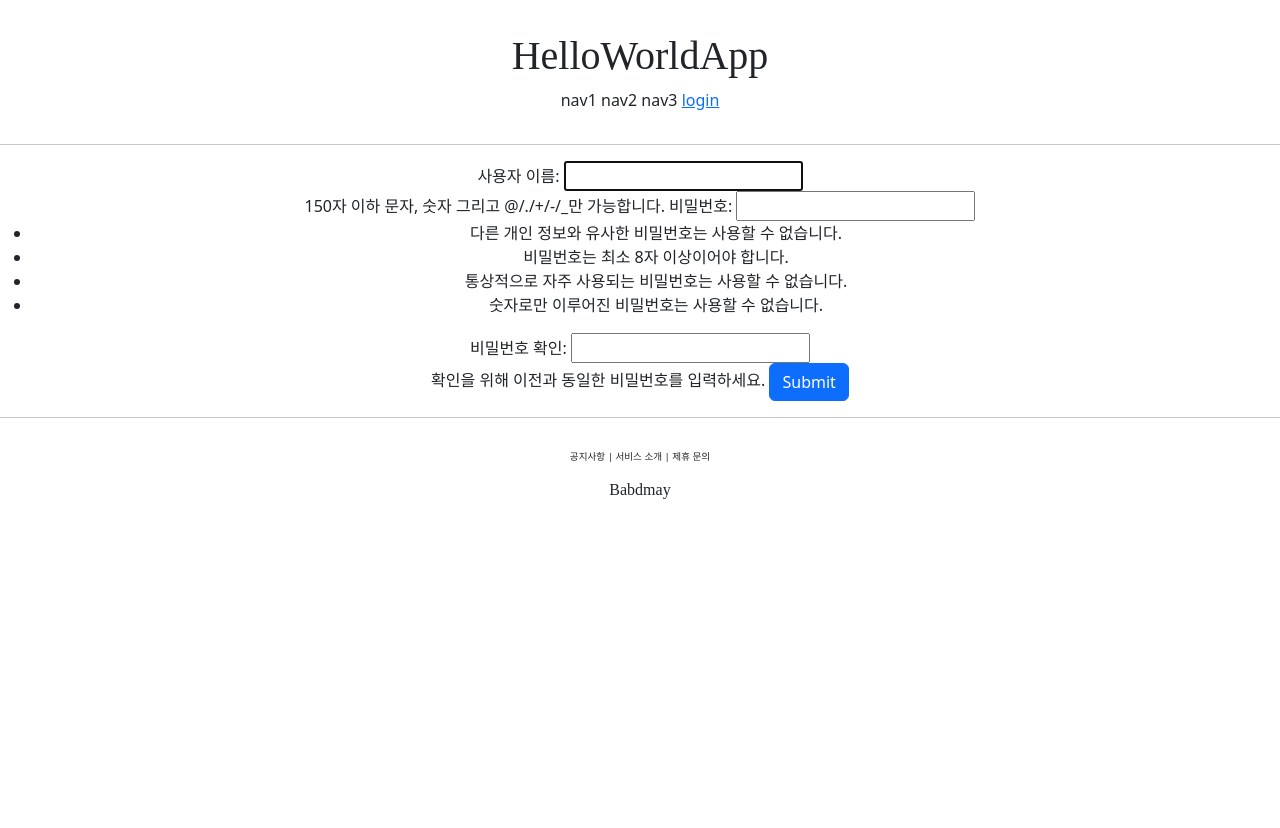
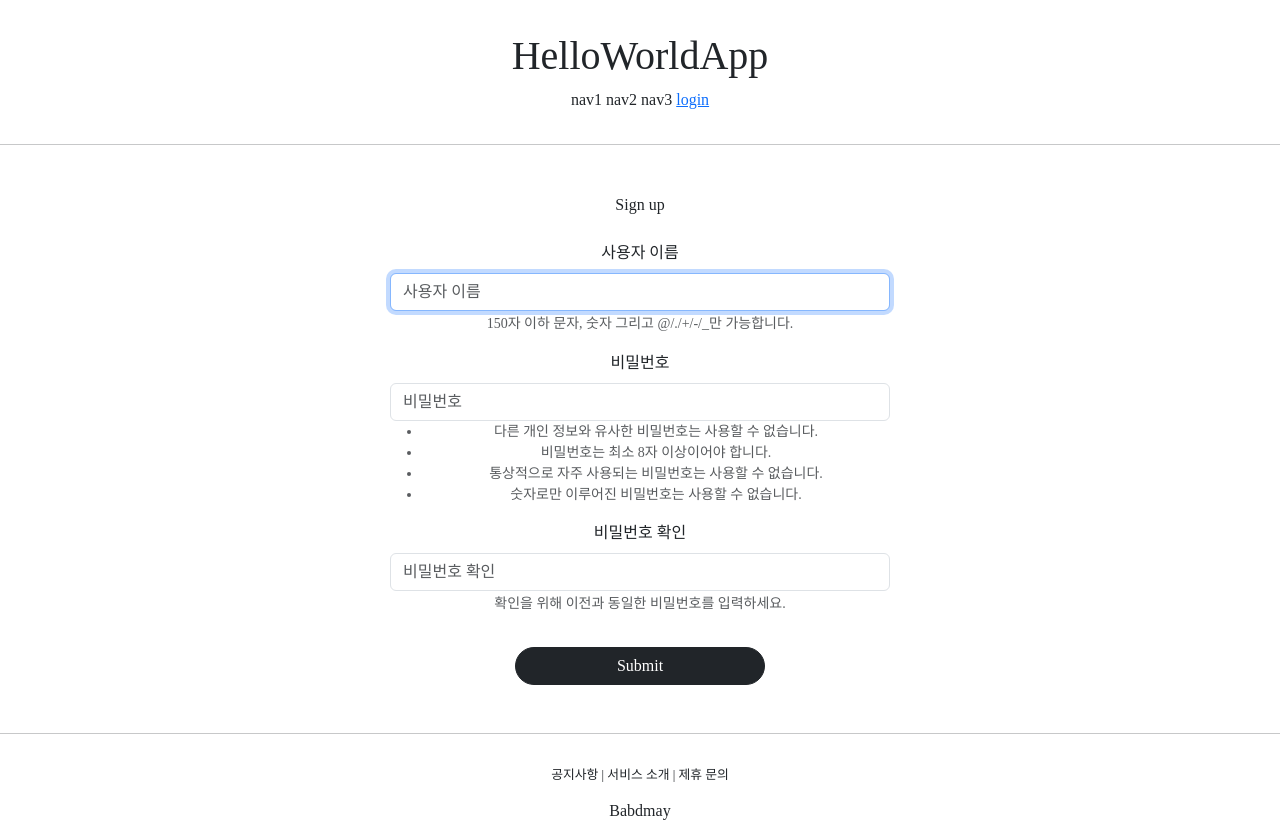
Before and after one commit to mrri-18/babdy, a Django app: page /account/create/ in a window 1280 px wide. Before the commit the page ends 499 px from the top, so only its background shows below. Run offline with Django 4.2, Linux system fonts and the light colour scheme; some libraries are stand-ins or nearby versions; some web fonts are replaced.

Commit message:
lesson23 bootstrap form_fonts

```diff
--- a/accountapp/templates/accountapp/create.html
+++ b/accountapp/templates/accountapp/create.html
@@ -1,12 +1,16 @@
 {% extends 'base.html' %}
+{% load bootstrap4 %}
 {% block content%}
 
-<div style="text-align: center" >
+<div style="text-align: center; max-width: 500px; margin: 3rem auto" >
+  <div class="mb-4">
+    Sign up
+  </div>
 <!--함수 기반에서 reverse와 유사-->
   <form action="{% url 'accountapp:create' %}" method="post">
     {% csrf_token %}
-    {{ form }}
-    <input type="submit" class="btn btn-primary">
+    {% bootstrap_form form%}
+    <input type="submit" class="btn btn-dark rounded-pill col-6 mt-3">
   </form>
 </div>
 {% endblock %}
--- a/babdmay/settings.py
+++ b/babdmay/settings.py
@@ -45,7 +45,8 @@ INSTALLED_APPS = [
     'django.contrib.sessions',
     'django.contrib.messages',
     'django.contrib.staticfiles',
-    'accountapp',
+    'bootstrap4',
+    'accountapp'
 ]
 
 MIDDLEWARE = [
--- a/static/base.css
+++ b/static/base.css
@@ -2,7 +2,7 @@
     font-family: 'Caprasimo'; cursive;
 }
 .footer_button{
-    font-size: .6rem;
+    font-size: .8rem;
 }
 .footer{
     text-align:center; margin-top: 2rem;
--- a/templates/base.html
+++ b/templates/base.html
@@ -1,7 +1,7 @@
 <!DOCTYPE html>
 <html lang="ko">
 {% include 'head.html' %}
-<body>
+<body style="font-family: 'NanumSquareNeo'">
    {% include 'header.html' %} <!--헤더 부분 include-->
    <hr>
    {% block content %} <!-- content라는 블록을 만들어줌, 어디까지 블럭인지 명시 -->
--- a/templates/head.html
+++ b/templates/head.html
@@ -10,6 +10,23 @@
     <link rel="preconnect" href="https://fonts.googleapis.com">
     <link rel="preconnect" href="https://fonts.gstatic.com" crossorigin>
     <link href="https://fonts.googleapis.com/css2?family=Caprasimo&display=swap" rel="stylesheet">
+    <style>
+        @font-face{
+            font-family: 'NanumSquareNeoExtraBold';
+            src: local('NanumSquareNeoOTF-Ed'),
+            url("{% static 'fonts/NanumSquareNeoOTF-Eb.otf' %}") format("opentype");
+        }
+        @font-face{
+            font-family: 'NanumSquareNeo';
+            src: local('NanumSquareNeoOTF-Rg'),
+            url("{% static 'fonts/NanumSquareNeoOTF-Rg.otf' %}") format("opentype");
+        }
+        @font-face{
+            font-family: 'NanumSquareNeoLight';
+            src: local('NanumSquareNeoOTF-Lt'),
+            url("{% static 'fonts/NanumSquareNeoOTF-Lt.otf' %}") format("opentype");
+        }
+    </style>
 <!-- DEFAULT CSS LINK -->
     <link rel="stylesheet" type="text/css" href="{% static 'base.css' %}">
 </head>
```
Also changed, not shown: accountapp/templates/accountapp/login.html (+6 -4 lines), 3 other files.
